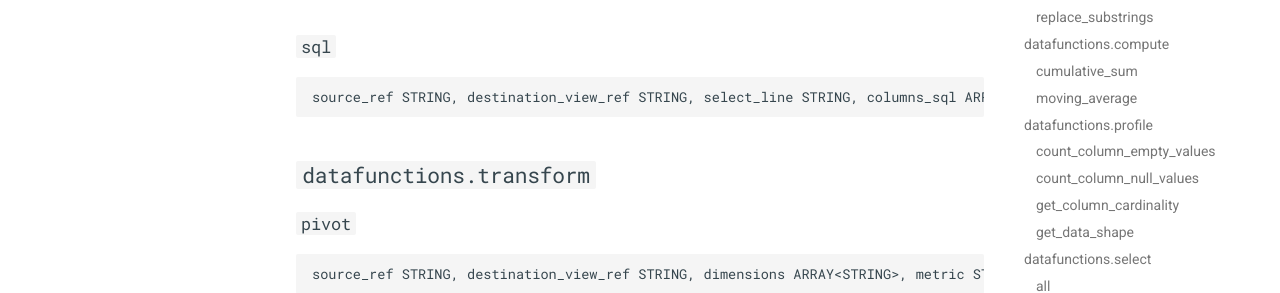
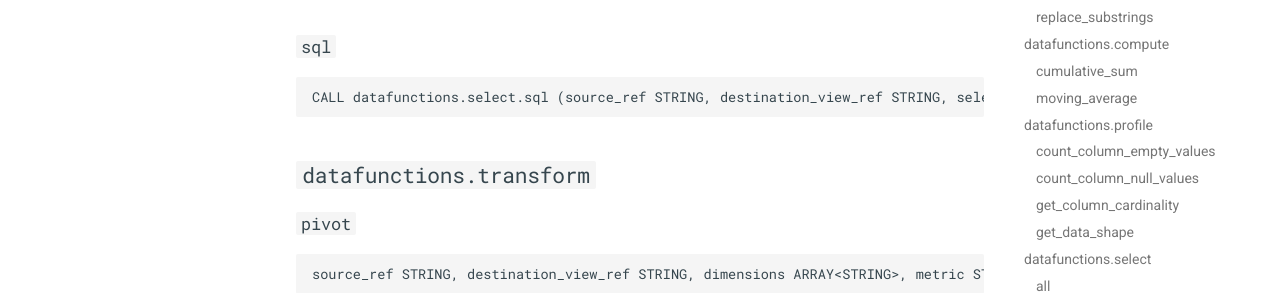
Before and after one commit to datafunctions/datafunctions.github.io, an MkDocs documentation site: the page built from docs/core_functions.md, in a window 1280 px wide and 900 px high, scrolled down 2493 px. Shown: the part 172-465 px from the top of the window. Built offline with MkDocs 1.6.1 and Material for MkDocs 9.7.7, drawn with Linux system fonts in a browser that asks for light colours; some of the changed text lies outside the part shown.

Commit message:
Update select.sql to CALL

```diff
--- a/docs/core_functions.md
+++ b/docs/core_functions.md
@@ -72,7 +72,7 @@ A view at `destination_view_ref` with the data in the `source_ref` table or view
     source_ref STRING, destination_view_ref STRING, columns_sql ARRAY<STRING>, custom_columns_sql ARRAY<STRING>, where_sql ARRAY<STRING>
 
 ###`sql`
-    source_ref STRING, destination_view_ref STRING, select_line STRING, columns_sql ARRAY<STRING>, except_sql ARRAY<STRING>, replace_sql ARRAY<STRING>, custom_columns_sql ARRAY<STRING>, where_sql ARRAY<STRING>, groupby_sql ARRAY<STRING>
+    CALL datafunctions.select.sql (source_ref STRING, destination_view_ref STRING, select_line STRING, columns_sql ARRAY<STRING>, except_sql ARRAY<STRING>, replace_sql ARRAY<STRING>, custom_columns_sql ARRAY<STRING>, where_sql ARRAY<STRING>, groupby_sql ARRAY<STRING>)
 
 ##`datafunctions.transform`
 ###`pivot`
```
Also changed, not shown: other parts of docs/core_functions.md (+1 -1 lines).
